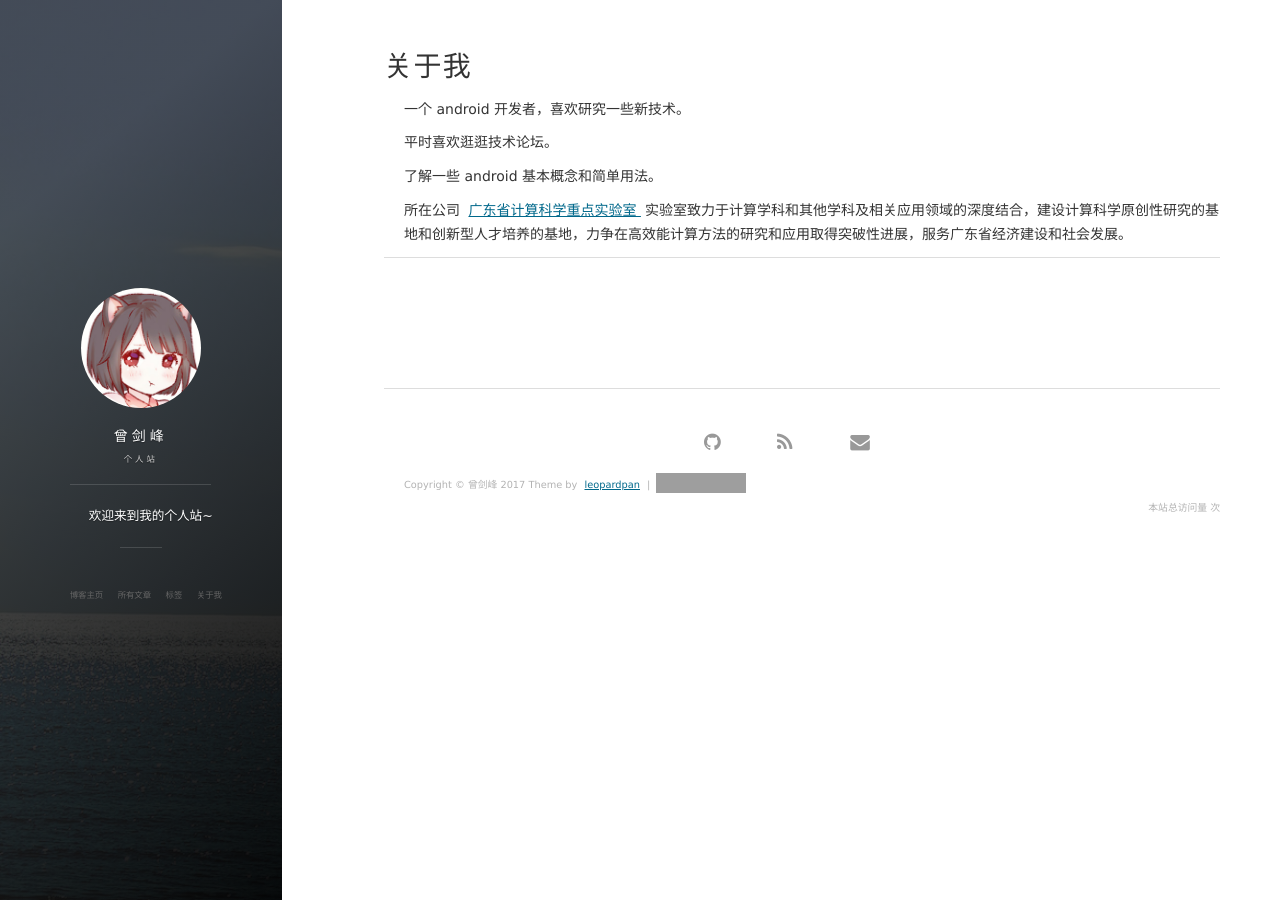
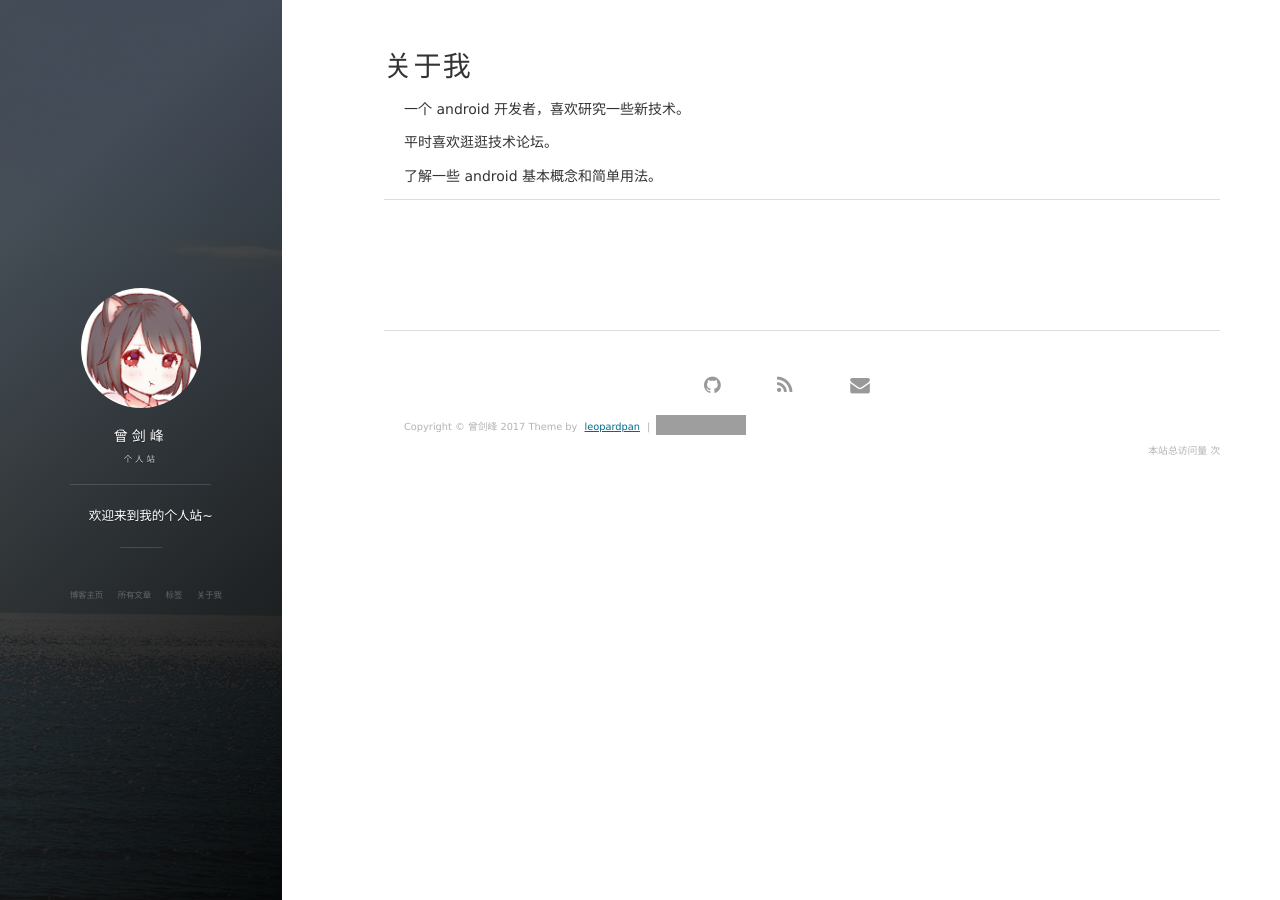
Before and after one commit to surZeng/surzeng.github.io, a Jekyll site: the page built from about.md, in a window 1280 px wide. Built offline with Jekyll 4.4.1, drawn with Linux system fonts in a browser that asks for light colours; nearby versions of some CDN libraries; comment, search, counter and statistics services are not loaded; grey boxes are pictures that could not be loaded.

Commit message:
更改自我描述

```diff
--- a/about.md
+++ b/about.md
@@ -9,10 +9,4 @@ title: 关于我
 <p>
 了解一些 android 基本概念和简单用法。
 
-<p>
-
-所在公司
-<a target="_blank" href="https://www.talkingdata.com/"> 广东省计算科学重点实验室 </a>
-实验室致力于计算学科和其他学科及相关应用领域的深度结合，建设计算科学原创性研究的基地和创新型人才培养的基地，力争在高效能计算方法的研究和应用取得突破性进展，服务广东省经济建设和社会发展。
-
 {% include comments.html %}
```
